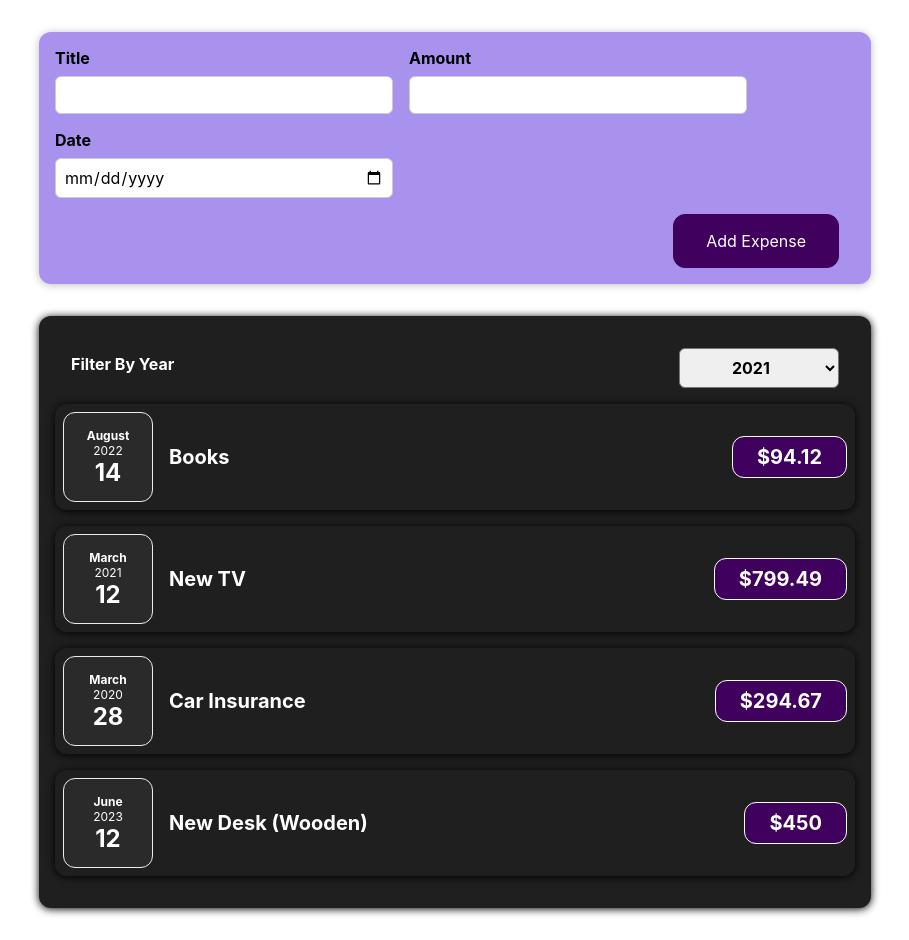
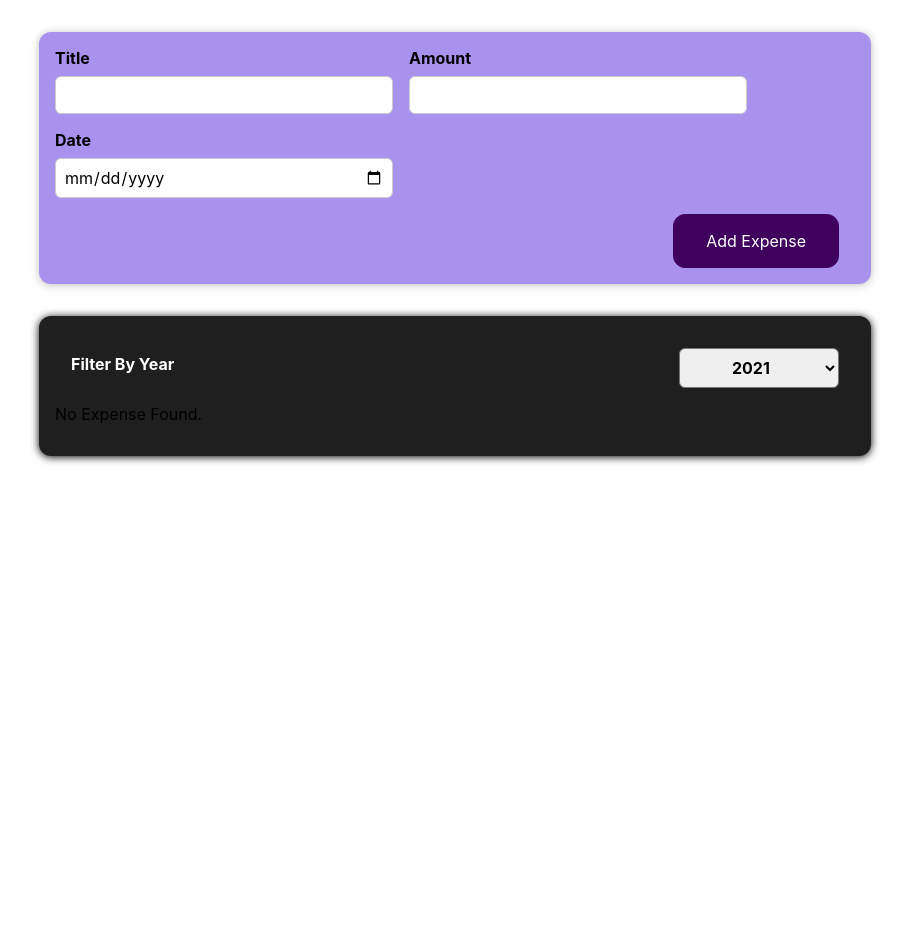
Before and after one commit to diyatandel1312/react-concept, a React (Create React App) app: page / in a window 1280 px wide. Shown: the whole page, without its empty margins (185-1094 px from the left). After the commit the page ends 800 px from the top, so only its background shows below. Built offline with nearby package versions, Linux system fonts and the light colour scheme.

Commit message:
add code

```diff
--- a/src/App.js
+++ b/src/App.js
@@ -12,7 +12,7 @@ const DUMMY_EXPENSES = [
     amount: 94.12,
     date: new Date(2022, 7, 14),
   },
-  { id: 'e2', title: 'New TV', amount: 799.49, date: new Date(2021, 2, 12) },
+  { id: 'e2', title: 'New TV', amount: 799.49, date: new Date(2022, 2, 12) },
   {
     id: 'e3',
     title: 'Car Insurance',
--- a/src/components/Expenses/ExpenseDate.js
+++ b/src/components/Expenses/ExpenseDate.js
@@ -2,14 +2,16 @@
 import './ExpenseDate.css';
 
 const ExpenseDate = (props) => {
-    // const month = props.date.toLocaleString('en-US',{month:'long'});
-    // const day = props.date.toLocaleString('en-US',{day : '2-digit'});
-    // const year = props.date.getFullYear();
-
-    const month = props.date.toLocaleString('en-US', { month: 'long' });
-    const day = props.date.toLocaleString('en-US', { day: '2-digit' });
+    const month = props.date.toLocaleString('en-US',{month:'long'});
+    const day = props.date.toLocaleString('en-US',{day : '2-digit'});
     const year = props.date.getFullYear();
 
+
+
+
+    // const month = props.date.toLocaleString('en-US', { month: 'long' });
+    // const day = props.date.toLocaleString('en-US', { day: '2-digit' });
+    // const year = props.date.getFullYear();
 
 
     return (
--- a/src/components/Expenses/ExpenseItem.js
+++ b/src/components/Expenses/ExpenseItem.js
@@ -16,7 +16,7 @@ const ExpenseItem = (props) => {
         <Card className="expense-item">
         <ExpenseDate date={props.date}/>
        <div className="expense-item__description">
-        <h2>{title}</h2>
+        <h2>{props.title}</h2>
         <div className="expense-item__price">${props.amount}</div>
         </div>
         {/* <button onClick={clickHandler}>Change Title</button> */}
--- a/src/components/Expenses/Expenses.js
+++ b/src/components/Expenses/Expenses.js
@@ -1,17 +1,12 @@
-import React,{useState} from 'react';
+import React, { useState } from "react";
 
-import ExpenseItem from './ExpenseItem';
-import Card from '../UI/Card';
-import './Expenses.css';
-import ExpensesFilter from './ExpensesFilter';
-
+import ExpenseItem from "./ExpenseItem";
+import Card from "../UI/Card";
+import "./Expenses.css";
+import ExpensesFilter from "./ExpensesFilter";
 
 const Expense = (props) => {
-
-
-
-const[filteredYear , setFilteredYear]=useState("2021");
-
+  const [filteredYear, setFilteredYear] = useState("2021");
 
   // let filterInfoText = "2020,2022 & 2023";
   // if(filteredYear === '2020'){
@@ -21,25 +16,38 @@ const[filteredYear , setFilteredYear]=useState("2021");
   // } else {
   //   filterInfoText = "2020, 2021 & 2022";
   // }
-  const filterChangeHandler = selectedYear => {
+  const filterExpenses = props.items.filter((expense) => {
+    return expense.date.getFullYear().toString() === filteredYear;
+  });
+
+  const filterChangeHandler = (selectedYear) => {
     setFilteredYear(selectedYear);
+  };
 
-
+  let expensesContent = <p>No Expense Found.</p>
+    if(filterExpenses.length > 0){
+        expensesContent = filterExpenses.map((expense) => (
+          <ExpenseItem
+            key={expense.id}
+            title={expense.title}
+            amount={expense.amount}
+            date={expense.date}
+          />
+        ))
     }
 
   return (
-
-
     <div>
-
-    <Card className='expenses'>
-    <ExpensesFilter selected={filteredYear} onChangeFilter={filterChangeHandler} />
+      <Card className="expenses">
+        <ExpensesFilter
+          selected={filteredYear}
+          onChangeFilter={filterChangeHandler}
+        />
         {/* <p>Data For Year {filterInfoText} is Hidden.</p> */}
-    {props.items.map(expense => <ExpenseItem title={expense.title} amount={expense.amount} date={expense.date} />)}
-
+        {expensesContent}
       </Card>
     </div>
   );
-}
+};
 
 export default Expense;
--- a/src/components/NewExpense/ExpenseForm.js
+++ b/src/components/NewExpense/ExpenseForm.js
@@ -47,7 +47,7 @@ const submitHandler = (event) => {
     const expenseData = {
         title: enteredTilte,
         amount:enteredAmount,
-        Date:new Date(enteredDate)
+        date:new Date(enteredDate),
     };
     props.onSaveExpenseData(expenseData);
     setEnteredTitle("");
```
Lines whose indentation alone changed are shown as unchanged.
